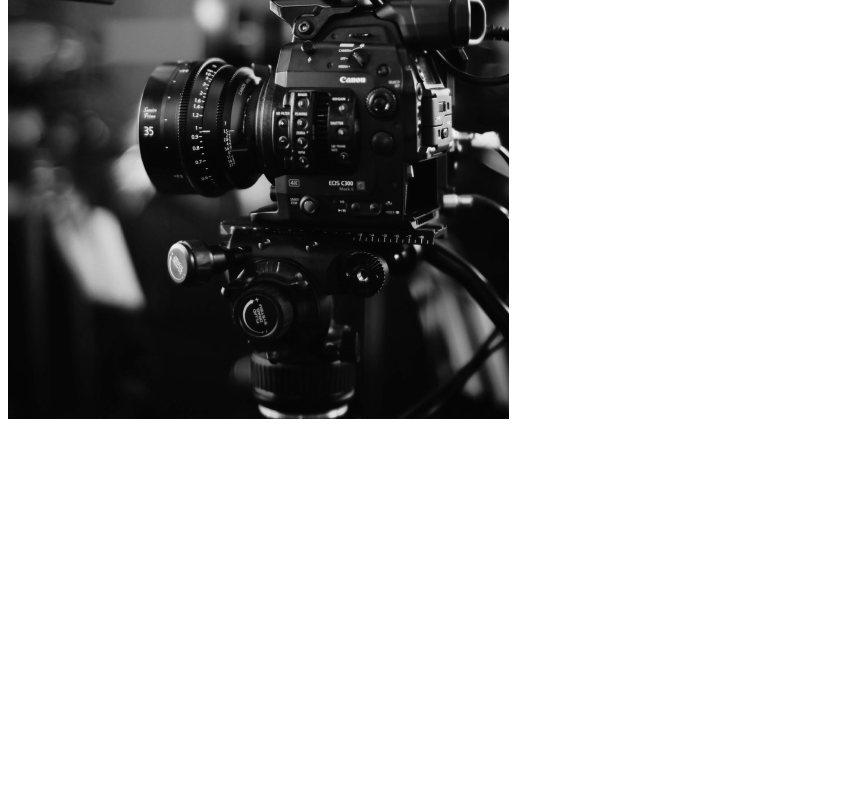
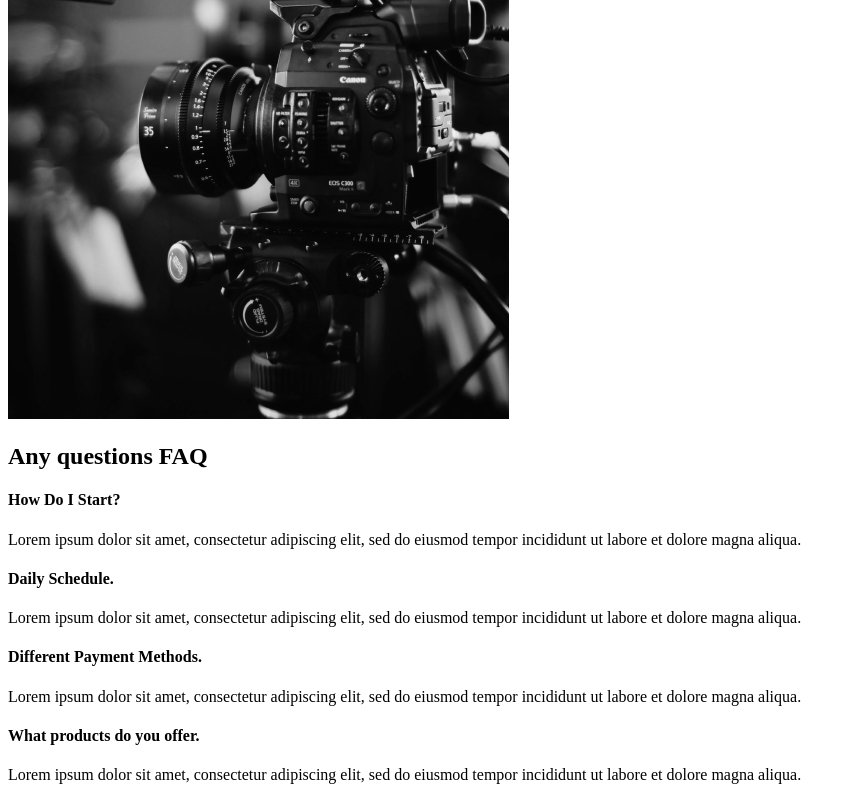
Before and after one commit to Sadap93/react-portfolio, a React (Create React App) app in the folder react-portfolio/: page / in a window 1280 px wide. Shown: the part 1963-2763 px from the top of the page, without its empty margins (0-856 px from the left). Before the commit the page ends 2394 px from the top, so only its background shows below. Built offline with nearby package versions, Linux system fonts and the light colour scheme.

Commit message:
4. FaqSection

```diff
--- /dev/null
+++ b/react-portfolio/src/components/FaqSection.js
@@ -0,0 +1,35 @@
+import React from 'react';
+
+const FaqSection = () => {
+    return(
+        <div className='faq'>
+            <h2>Any questions <span>FAQ</span></h2>
+            <div className='question'>
+                <h4>How Do I Start?</h4>
+                <div className='answer'>
+                    <p>Lorem ipsum dolor sit amet, consectetur adipiscing elit, sed do eiusmod tempor incididunt ut labore et dolore magna aliqua. </p>
+                </div>
+            </div>
+            <div className='question'>
+                <h4>Daily Schedule.</h4>
+                <div className='answer'>
+                    <p>Lorem ipsum dolor sit amet, consectetur adipiscing elit, sed do eiusmod tempor incididunt ut labore et dolore magna aliqua. </p>
+                </div>
+            </div>
+            <div className='question'>
+                <h4>Different Payment Methods.</h4>
+                <div className='answer'>
+                    <p>Lorem ipsum dolor sit amet, consectetur adipiscing elit, sed do eiusmod tempor incididunt ut labore et dolore magna aliqua. </p>
+                </div>
+            </div>
+            <div className='question'>
+                <h4>What products do you offer.</h4>
+                <div className='answer'>
+                    <p>Lorem ipsum dolor sit amet, consectetur adipiscing elit, sed do eiusmod tempor incididunt ut labore et dolore magna aliqua. </p>
+                </div>
+            </div>
+        </div>
+    );
+};
+
+export default FaqSection;
--- a/react-portfolio/src/pages/AboutUs.js
+++ b/react-portfolio/src/pages/AboutUs.js
@@ -2,12 +2,14 @@
 //Page Components
 import AboutSection from '../components/AboutSection';
 import ServicesSection from '../components/ServicesSection';
+import FaqSection from '../components/FaqSection';
 
 const AboutUs = () => {
     return(
         <>
         <AboutSection />
         <ServicesSection />
+        <FaqSection />
         </>
     );
 };
```
Also changed, not shown: 1 other file (tests, documents, lock files or other folders).
